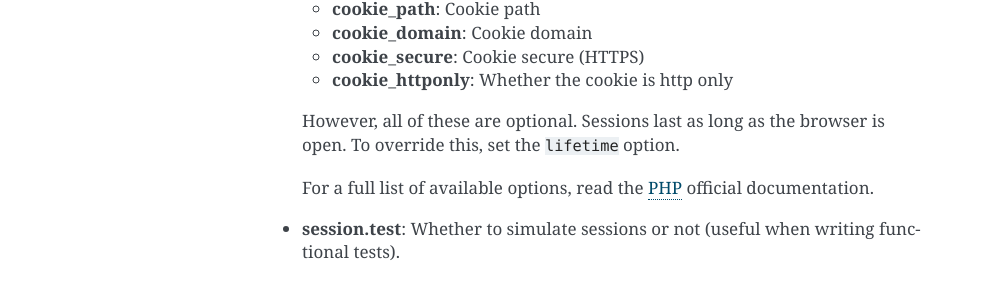
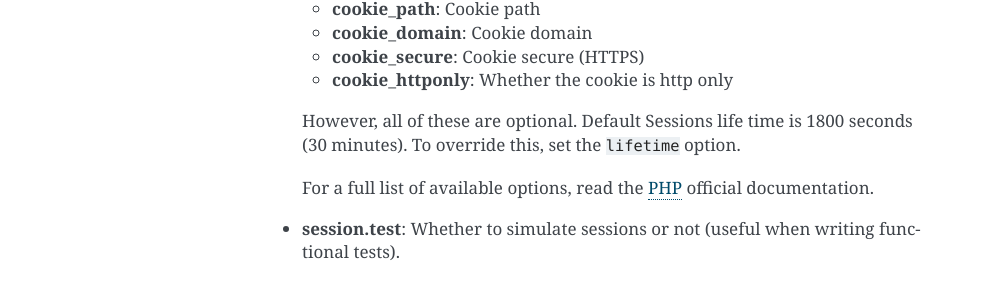
Before and after one commit to silexphp/Silex, a Sphinx documentation site: the page built from doc/providers/session.rst, in a window 1280 px wide. Shown: the part 481-782 px from the top of the page, without its empty margins (148-1141 px from the left). Built offline with Sphinx 7.4.7, drawn with Linux system fonts in a browser that asks for light colours; pages that are not in the unit, such as notebooks, are missing from menus.

Commit message:
Update session.rst
May be a bug, but Sessions expire after 30 minutes (or less ?)
To have the default behavior describe in documentation, you must set cookie_lifetime to 0

$app->register(new Silex\Provider\UrlGeneratorServiceProvider(), array(
    'session.storage.options' => array(
        'cookie_lifetime' => 0
        )
    )
);

```diff
--- a/doc/providers/session.rst
+++ b/doc/providers/session.rst
@@ -26,8 +26,7 @@ Parameters
   * **cookie_secure**: Cookie secure (HTTPS)
   * **cookie_httponly**: Whether the cookie is http only
 
-  However, all of these are optional. Sessions last as long as the browser is
-  open. To override this, set the ``lifetime`` option.
+  However, all of these are optional. Default Sessions life time is 1800 seconds (30 minutes). To override this, set the ``lifetime`` option.
 
   For a full list of available options, read the `PHP
   <http://php.net/session.configuration>`_ official documentation.
```
